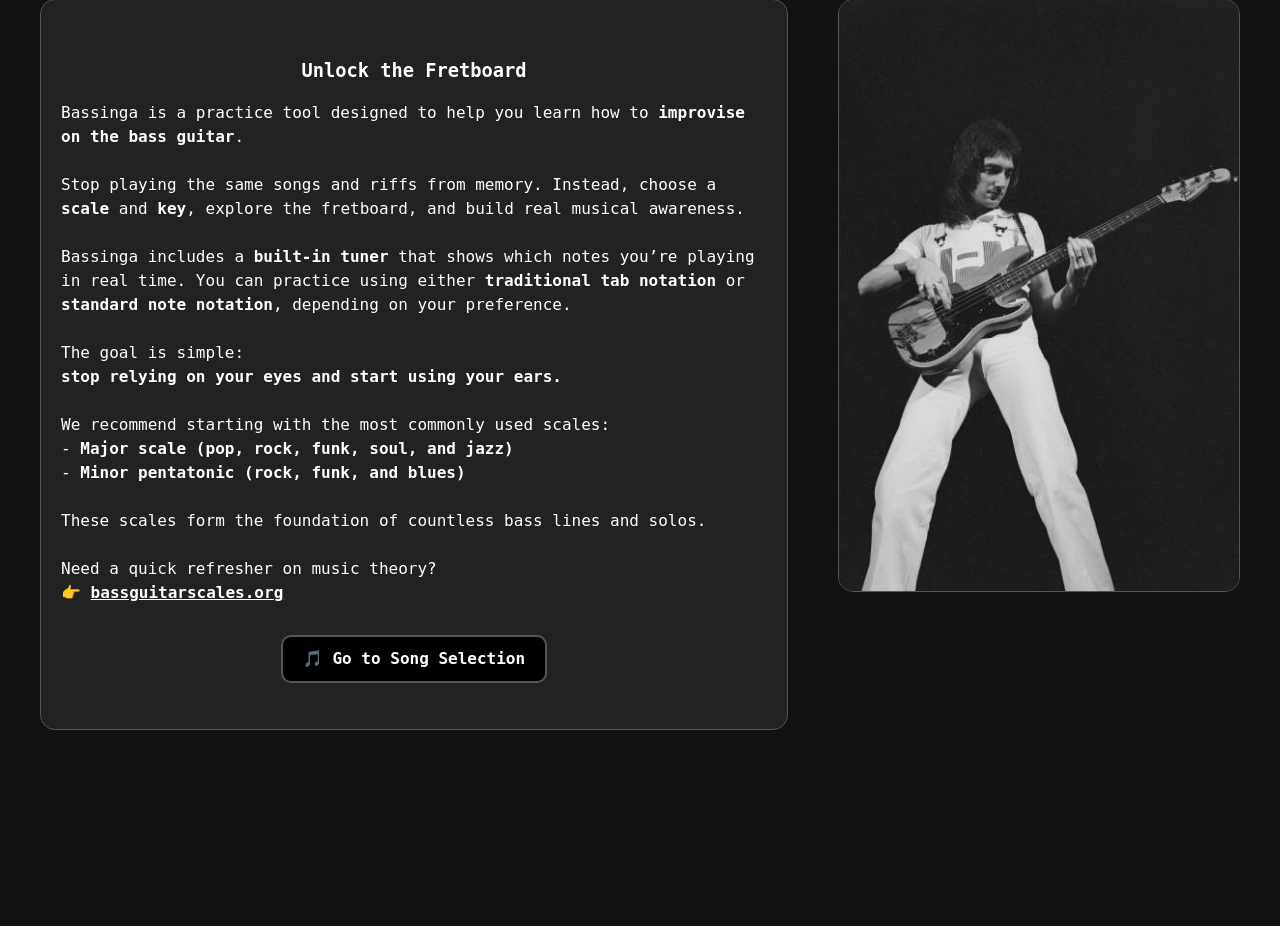
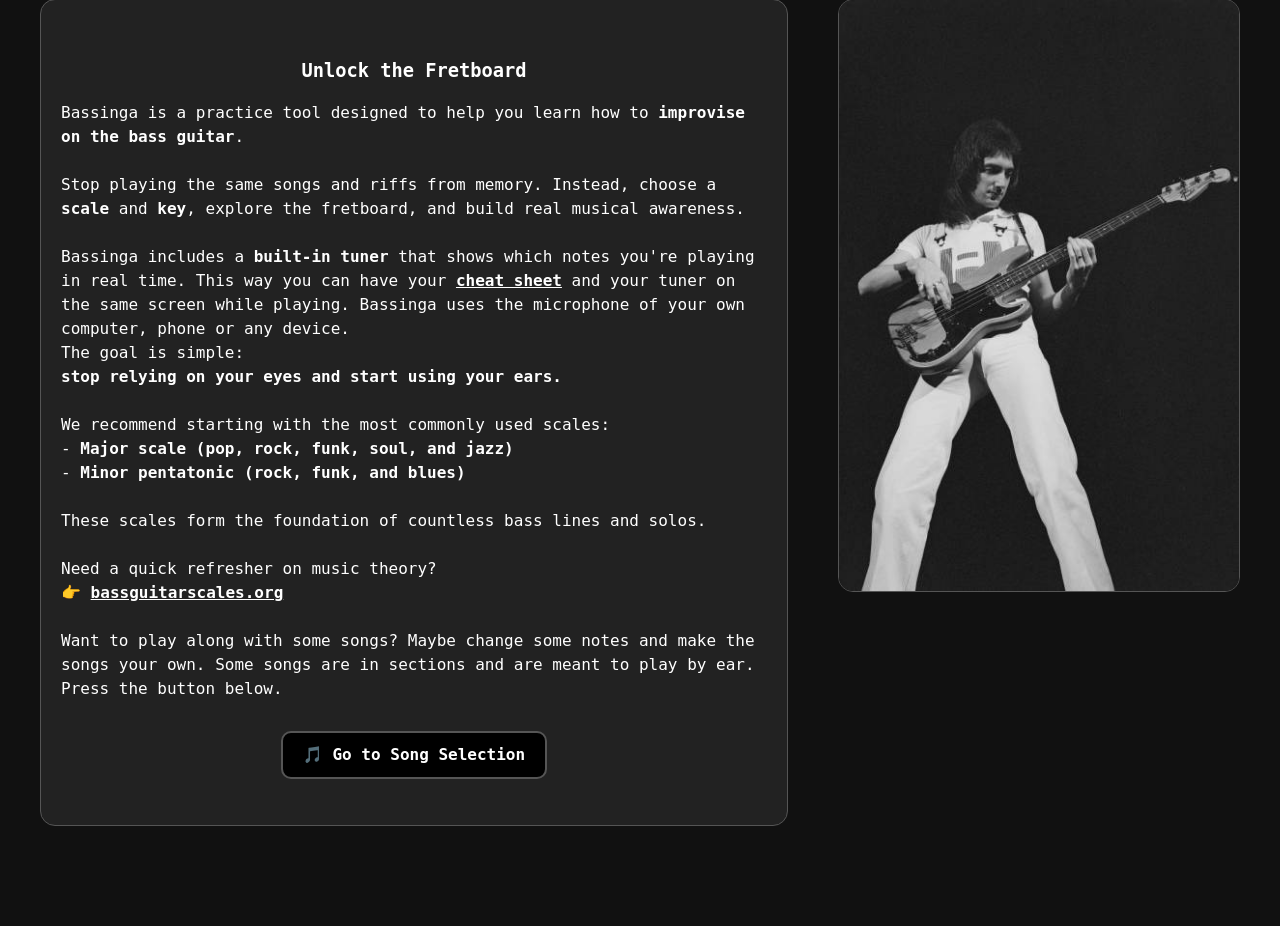
Before and after one commit to BasSchreurs/Bassinga, a Django app: page / in a window 1280 px wide. Shown: the part 222-1148 px from the top of the page. Before the commit the page ends 952 px from the top, so only its background shows below. Run offline with Django 5.2, Linux system fonts and the light colour scheme.

```diff
--- a/tuner/models.py
+++ b/tuner/models.py
@@ -2,10 +2,10 @@ from django.db import models
 
 class FretTab(models.Model):
     name = models.CharField(max_length=100)
+    G = models.TextField()
+    D = models.TextField()
+    A = models.TextField()
     E = models.TextField()
-    A = models.TextField()
-    D = models.TextField()
-    G = models.TextField()
     position = models.PositiveIntegerField(default=0)  # manual sorting
 
     class Meta:
--- a/tuner/templates/tuner/home.html
+++ b/tuner/templates/tuner/home.html
@@ -22,9 +22,13 @@
 Bassinga is a practice tool designed to help you learn how to <strong>improvise on the bass guitar</strong>.<br><br>
 Stop playing the same songs and riffs from memory. Instead, choose a <strong>scale</strong> and <strong>key</strong>,
 explore the fretboard, and build real musical awareness.<br><br>
-Bassinga includes a <strong>built-in tuner</strong> that shows which notes you’re playing in real time.
-You can practice using either <strong>traditional tab notation</strong> or <strong>standard note notation</strong>,
-depending on your preference.<br><br>
+Bassinga includes a <strong>built-in tuner</strong> that shows which notes you're playing in real time.
+This way you can have your <a href="https://bassguitarscales.org/"
+      target="_blank"
+      style="color: #fff; text-decoration: underline; font-weight: bold;"
+      onmouseover="this.style.color='#ffd700';"
+      onmouseout="this.style.color='#fff';">cheat sheet</a> and your tuner on the same screen while playing.
+Bassinga uses the microphone of your own computer, phone or any device.<br>
 The goal is simple:<br>
 <strong>stop relying on your eyes and start using your ears.</strong><br><br>
 We recommend starting with the most commonly used scales:<br>
@@ -38,7 +42,9 @@ Need a quick refresher on music theory?<br>
       onmouseover="this.style.color='#ffd700';"
       onmouseout="this.style.color='#fff';">
       bassguitarscales.org
-</a>
+</a><br><br>
+Want to play along with some songs? Maybe change some notes and make the songs your own.
+Some songs are in sections and are meant to play by ear. Press the button below.
 </p>
     <p style="text-align:center; margin-top:30px;">
         <a href="{% url 'selection' %}"
--- a/tuner/views.py
+++ b/tuner/views.py
@@ -38,6 +38,7 @@ def tuner_view(request):
     """
     tab_id = request.GET.get('tab_id')  # GET parameter: ?fret_tab_id=123
     fret_tab_data = None
+    song_name = None
 
     if tab_id:
         fret_tab_obj = get_object_or_404(FretTab, pk=tab_id)
@@ -47,9 +48,11 @@ def tuner_view(request):
             "A": fret_tab_obj.A,
             "E": fret_tab_obj.E
         })
+        song_name = fret_tab_obj.name
 
     context = {
-        "fret_tab": fret_tab_data
+        "fret_tab": fret_tab_data,
+        "song_name": song_name,
     }
     return render(request, "tuner/tuner.html", context)
 
@@ -82,18 +85,18 @@ def selection_view(request):
     all_tabs = FretTab.objects.all()
 
     # Create separate lists for each scale by checking the name prefix
-    major_tabs = [tab for tab in all_tabs if tab.name.lower().startswith("major")]
+    natural_major_tabs = [tab for tab in all_tabs if tab.name.lower().startswith("natural major")]
     natural_minor_tabs = [tab for tab in all_tabs if tab.name.lower().startswith("natural minor")]
     major_pent_tabs = [tab for tab in all_tabs if tab.name.lower().startswith("major pentatonic")]
     minor_pent_tabs = [tab for tab in all_tabs if tab.name.lower().startswith("minor pentatonic")]
-    blues_tabs = [tab for tab in all_tabs if tab.name.lower().startswith("blues")]
+    blues_minor_tabs = [tab for tab in all_tabs if tab.name.lower().startswith("blues minor")]
 
     context = {
-        "major_tabs": major_tabs,
+        "natural_major_tabs": natural_major_tabs,
         "natural_minor_tabs": natural_minor_tabs,
         "major_pent_tabs": major_pent_tabs,
         "minor_pent_tabs": minor_pent_tabs,
-        "blues_tabs": blues_tabs,
+        "blues_minor_tabs": blues_minor_tabs,
     }
 
     return render(request, 'tuner/selection.html', context)
```
Also changed, not shown: tuner/templates/tuner/selection.html (+4 -4 lines), tuner/templates/tuner/tuner.html (+6 -5 lines), db.sqlite3.
